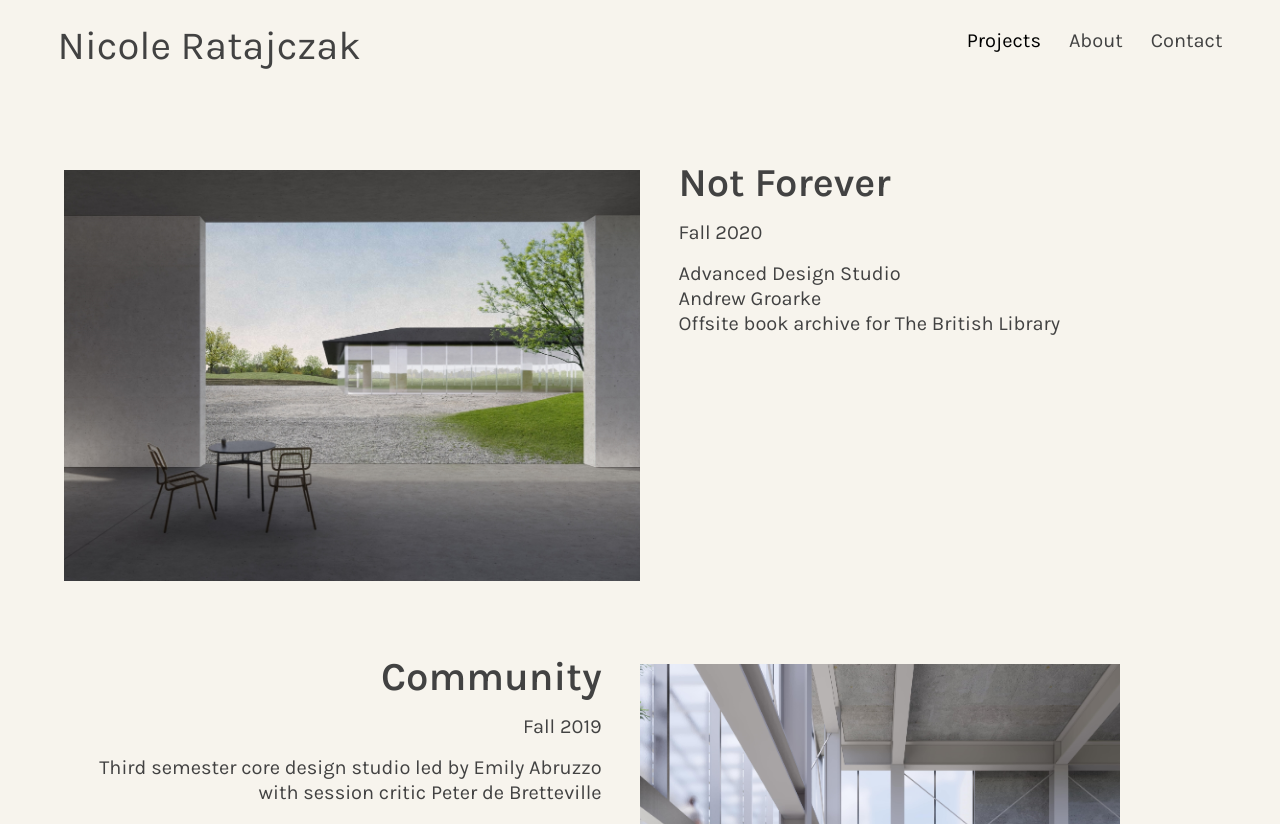
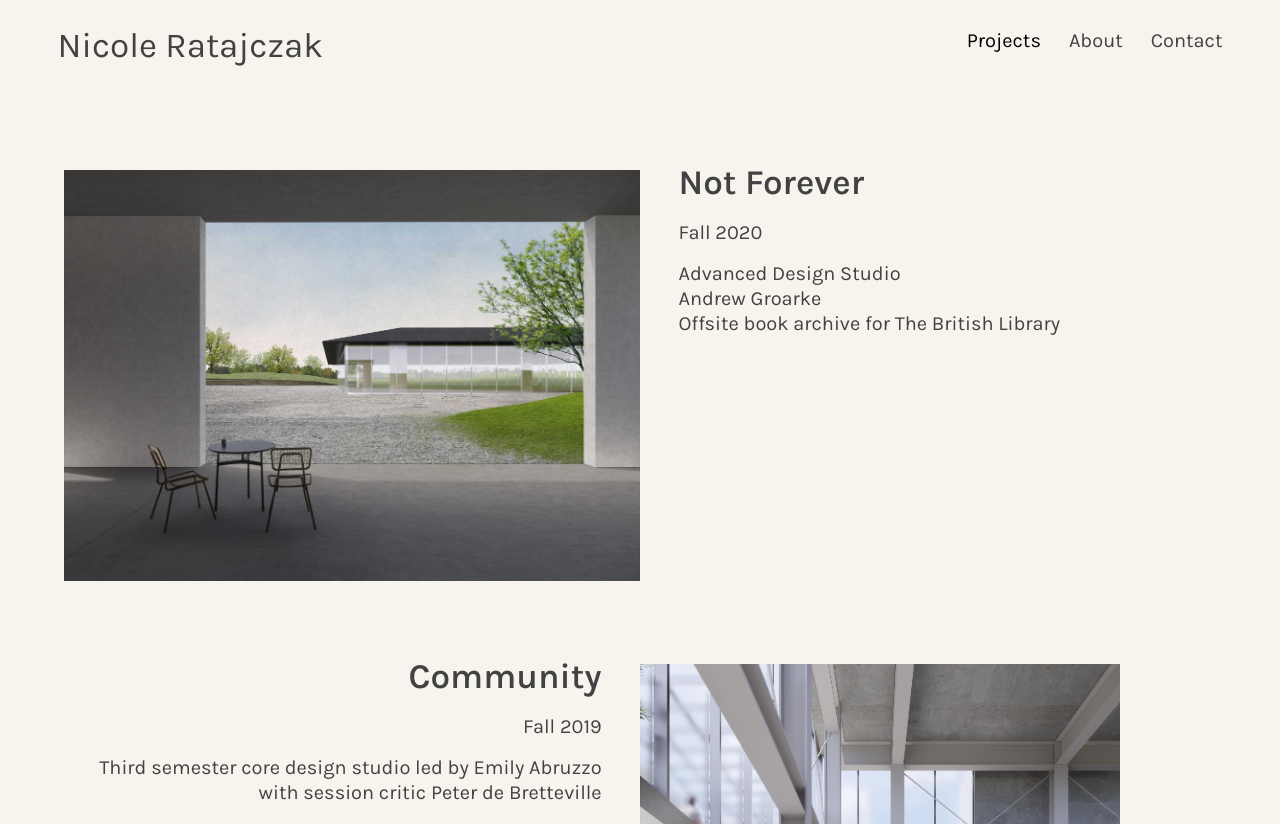
Before and after one commit to maxratajczak/nicoleratajczak-portfolio, a website: page index.html in a window 1280 px wide. Shown: the top 824 px of the page. Drawn offline with nearby package versions, Linux system fonts and the light colour scheme.

Commit message:
Update main.css

```diff
--- a/assets/stylesheets/main.css
+++ b/assets/stylesheets/main.css
@@ -41,7 +41,7 @@
     --medium-fontsize: 1.1vw;
     --large-fontsize: 62.50%; */
 
-    --font-size-A: 4rem;
+    --font-size-A: 3.5rem;
     --font-size-B: 2rem;
     --font-size-C: 1.5rem;
 }
```
